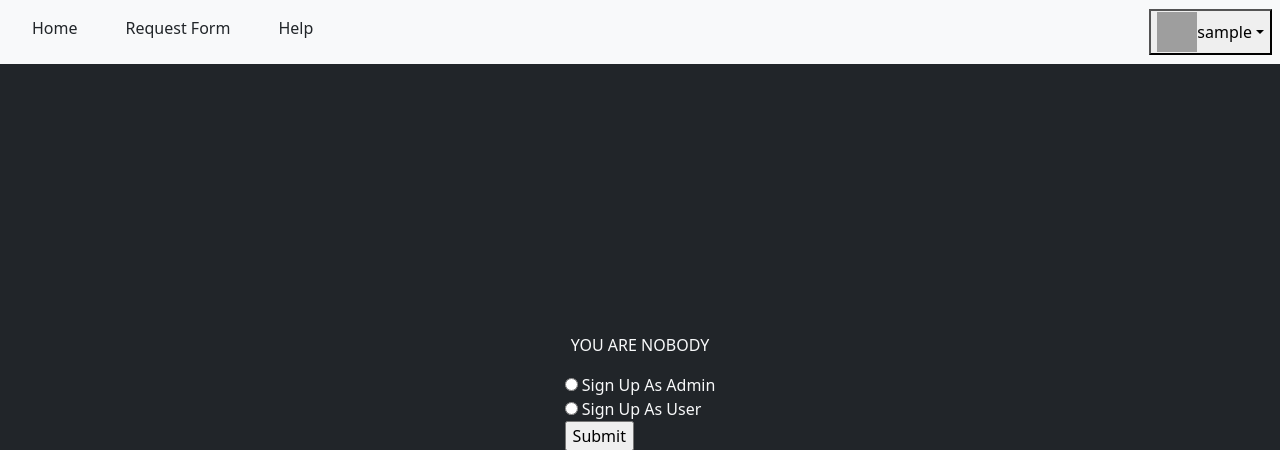
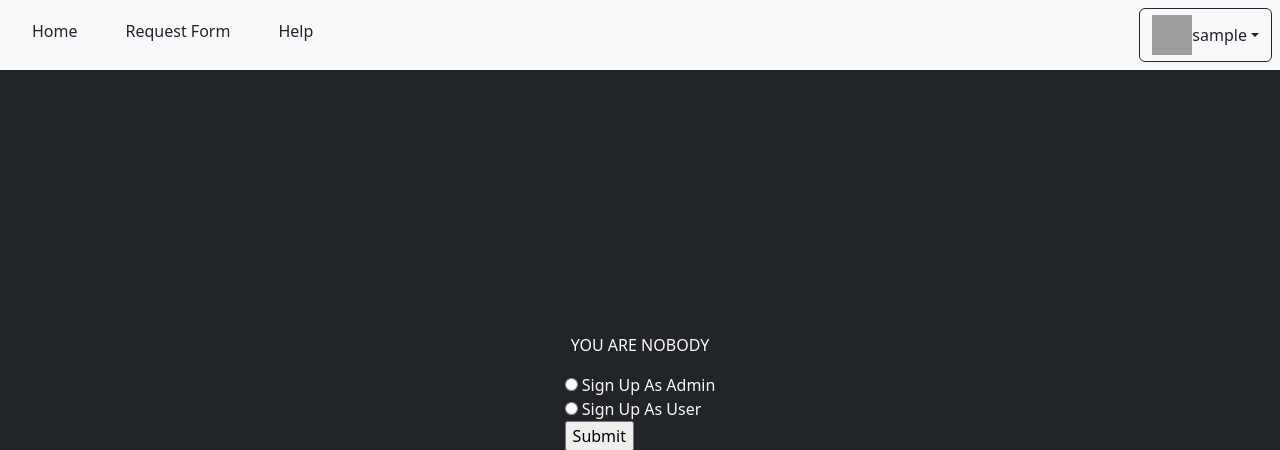
Before and after one commit to scottrmattix/transfer-guide, a Django app: page / in a window 1280 px wide. Shown: the top 450 px of the page. Run offline with Django 4.2, Linux system fonts and the light colour scheme; the visitor is signed in with stand-in values (Sample User, id 1); some libraries are stand-ins or nearby versions; grey boxes are pictures that could not be loaded.

Commit message:
Made the profile button look much better

```diff
--- a/templates/index.html
+++ b/templates/index.html
@@ -2,6 +2,13 @@
 
 <link href="https://cdn.jsdelivr.net/npm/bootstrap@5.3.0-alpha1/dist/css/bootstrap.min.css" rel="stylesheet" integrity="sha384-GLhlTQ8iRABdZLl6O3oVMWSktQOp6b7In1Zl3/Jr59b6EGGoI1aFkw7cmDA6j6gD" crossorigin="anonymous">
 <script src="https://cdn.jsdelivr.net/npm/bootstrap@5.3.0-alpha1/dist/js/bootstrap.bundle.min.js" integrity="sha384-w76AqPfDkMBDXo30jS1Sgez6pr3x5MlQ1ZAGC+nuZB+EYdgRZgiwxhTBTkF7CXvN" crossorigin="anonymous"></script>
+
+<style>
+	.btn-outline-dark:hover{
+		background-color: rgb(220, 220, 220);
+		color: black;
+	}
+</style>
 
 <html>
 	<body class="min-vh-100 bg-dark d-flex flex-column align-items-center">
@@ -12,7 +19,7 @@
 				<a href="#" class="nav-link pt-2 mx-5">Request Form</a>
 				<a href="#" class="nav-link pt-2 mx-0">Help</a>
 			</ul>
-			<button class="d-flex fkex-row align-items-center dropdown mx-2">
+			<button class="d-flex fkex-row align-items-center dropdown mx-2 btn btn-outline-dark" data-bs-toggle="dropdown">
 				<a class="nav-link d-flex flex-row align-items-center mx-0 dropdown-toggle" data-bs-toggle="dropdown">
 					<img width="40px" height="40px" href="#"
 						src="https://upload.wikimedia.org/wikipedia/commons/9/99/Sample_User_Icon.png"> {{ user.username }}
```
